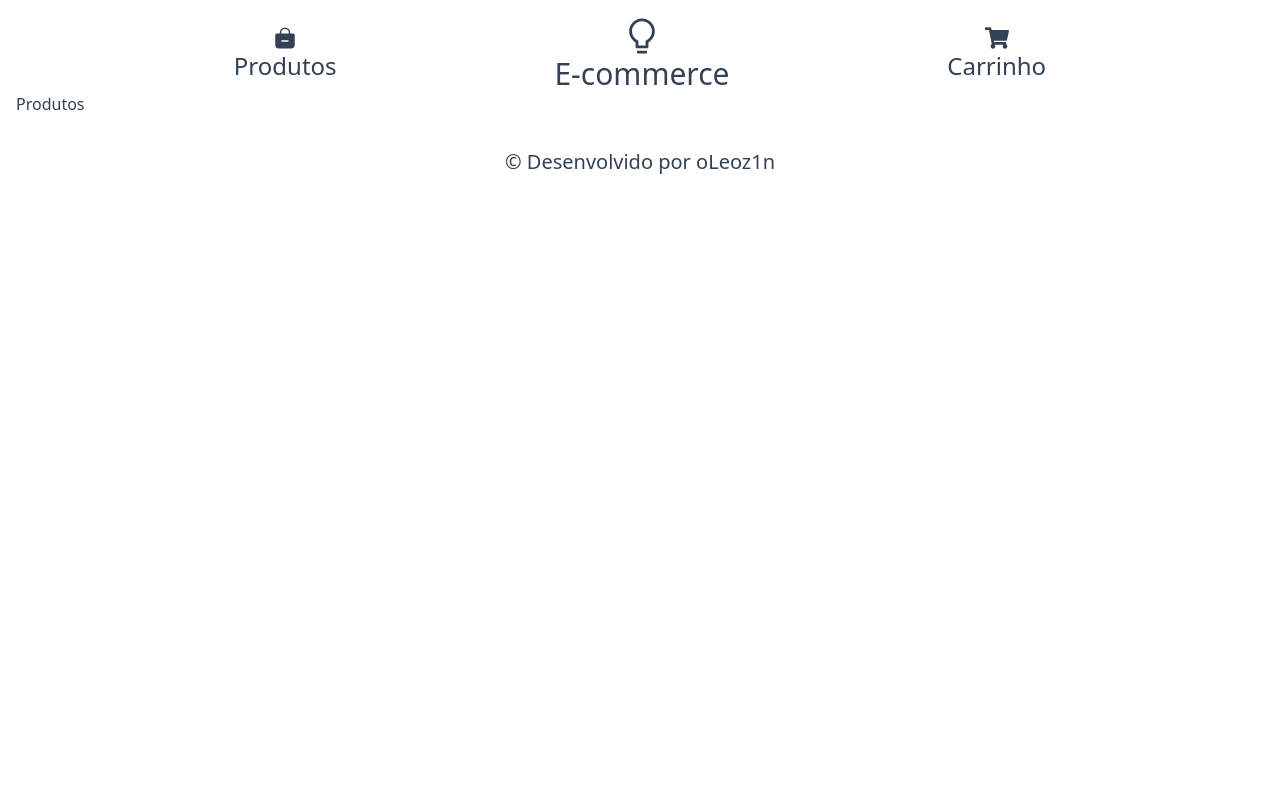
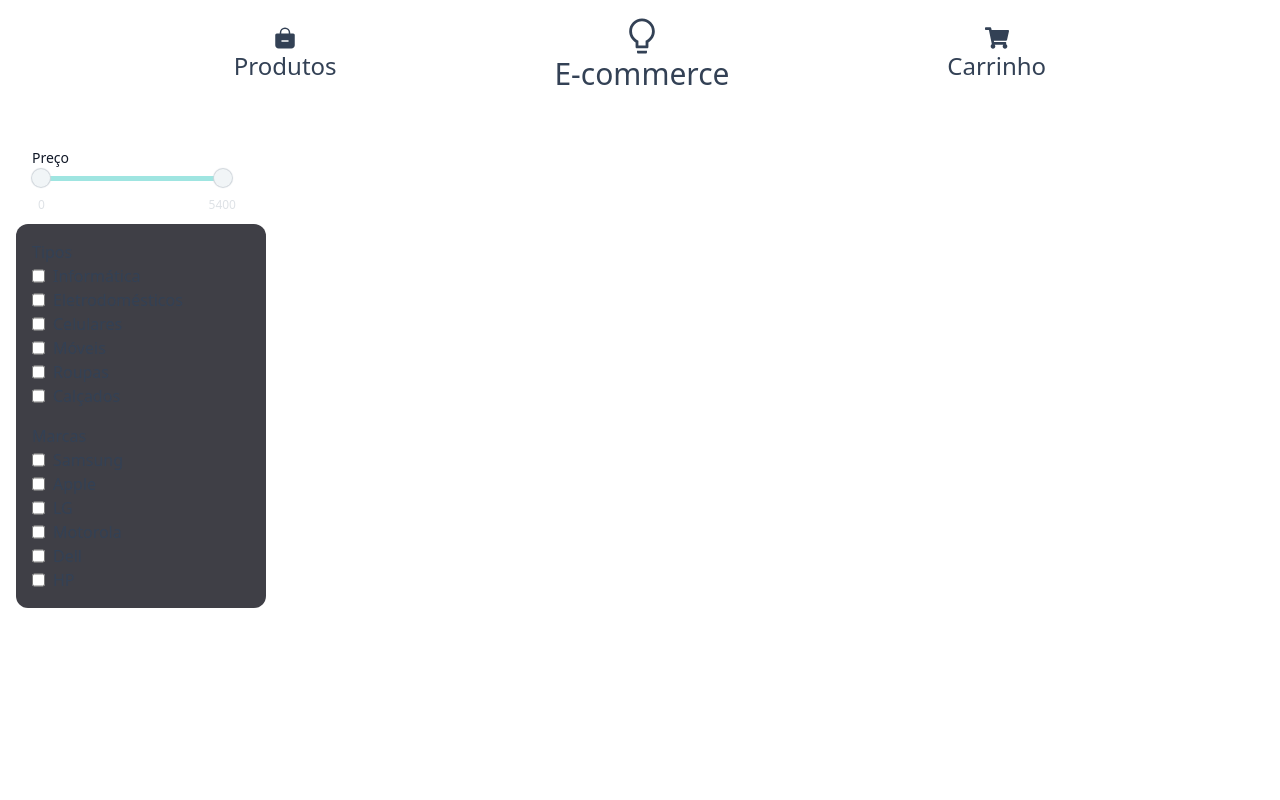
Before and after one commit to oleoz1n/e-commerce, a Next.js app: page /produtos in a window 1280 px wide. Shown: the top 800 px of the page. Built offline with nearby package versions, Linux system fonts and the light colour scheme.

Commit message:
Add multi-range slider and filter options to Produtos page

```diff
--- a/src/app/(main)/produtos/page.tsx
+++ b/src/app/(main)/produtos/page.tsx
@@ -1,9 +1,64 @@
+"use client";
+import MultiRangeSlider from "@/components/MultiRangeSlider/MultiRangeSlider";
+import ProdutosListItem from "@/components/ProdutosListItem";
 import React from "react";
 
 export default function Produtos() {
+    const [precoMin, setPrecoMin] = React.useState(0);
+    const [precoMax, setPrecoMax] = React.useState(5400);
     return (
-        <main>
-            <h1>Produtos</h1>
+        <main className="flex min-h-full w-full flex-row">
+            <div className="mt-10 flex min-h-full w-1/5 flex-col items-center">
+                <div className="h-fit w-full p-4 pb-12">
+                    <label
+                        htmlFor="default-range"
+                        className="mb-2 block text-sm font-medium text-gray-900 dark:text-white"
+                    >
+                        Preço
+                    </label>
+                    <MultiRangeSlider
+                        min={0}
+                        max={5400}
+                        onChange={({ min, max }) => (
+                            setPrecoMin(min), setPrecoMax(max)
+                        )}
+                    />
+                </div>
+                <div className="flex w-full flex-col gap-4 rounded-xl bg-zinc-700 p-4">
+                    <div>
+                        <label htmlFor="tipos">Tipos</label>
+                        <ul className="flex flex-col">
+                            <ProdutosListItem
+                                name="informatica"
+                                text="Informática"
+                            />
+                            <ProdutosListItem
+                                name="eletrodomesticos"
+                                text="Eletrodomésticos"
+                            />
+                            <ProdutosListItem
+                                name="celulares"
+                                text="Celulares"
+                            />
+                            <ProdutosListItem name="moveis" text="Móveis" />
+                            <ProdutosListItem name="roupas" text="Roupas" />
+                            <ProdutosListItem name="calcados" text="Calçados" />
+                        </ul>
+                    </div>
+                    <div>
+                        <label htmlFor="marcas">Marcas</label>
+                        <ul>
+                            <ProdutosListItem name="samsung" text="Samsung" />
+                            <ProdutosListItem name="apple" text="Apple" />
+                            <ProdutosListItem name="lg" text="LG" />
+                            <ProdutosListItem name="motorola" text="Motorola" />
+                            <ProdutosListItem name="dell" text="Dell" />
+                            <ProdutosListItem name="hp" text="HP" />
+                        </ul>
+                    </div>
+                </div>
+            </div>
+            <div className="min-h-full w-4/5">{/*direita*/}</div>
         </main>
     );
 }
```
